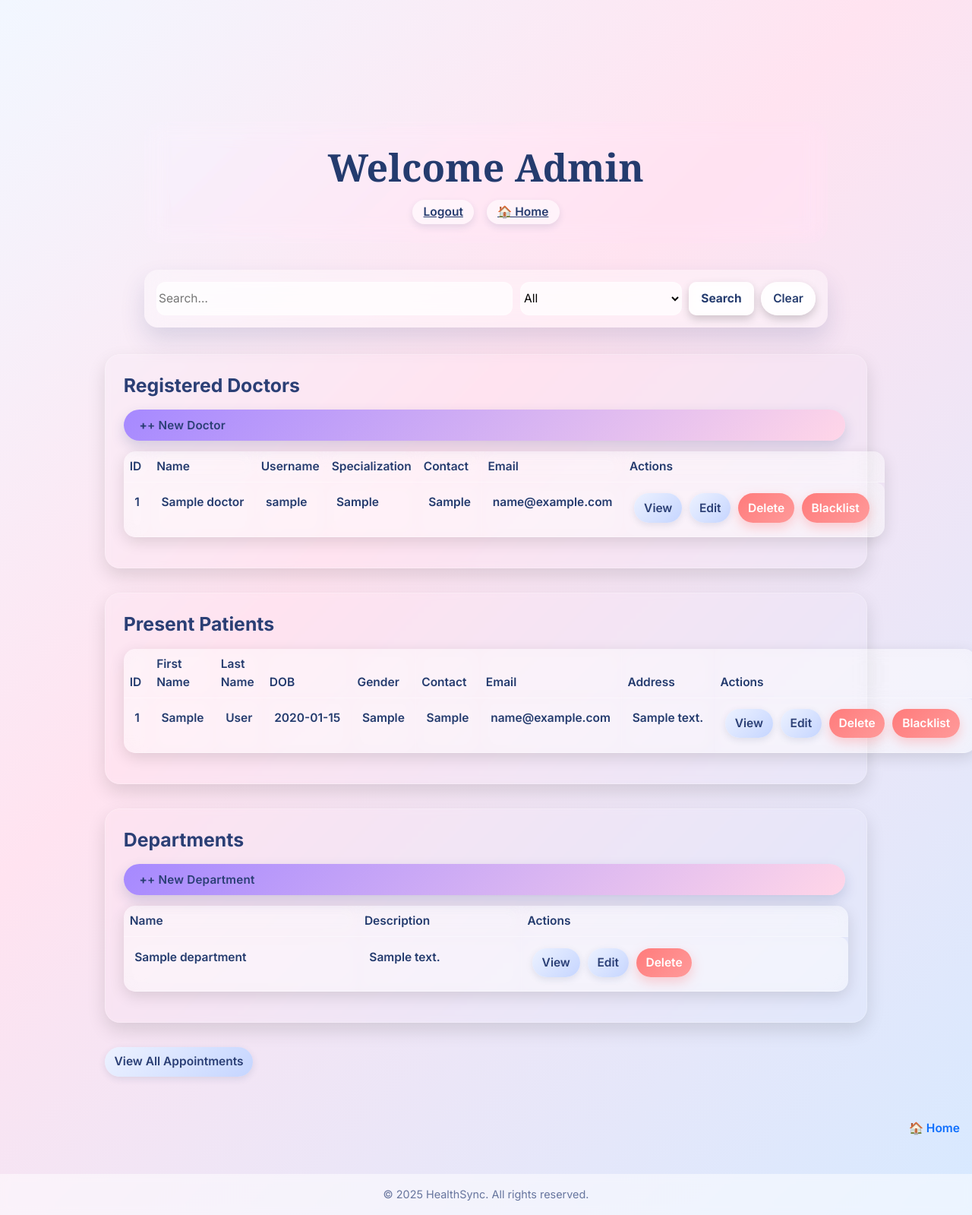
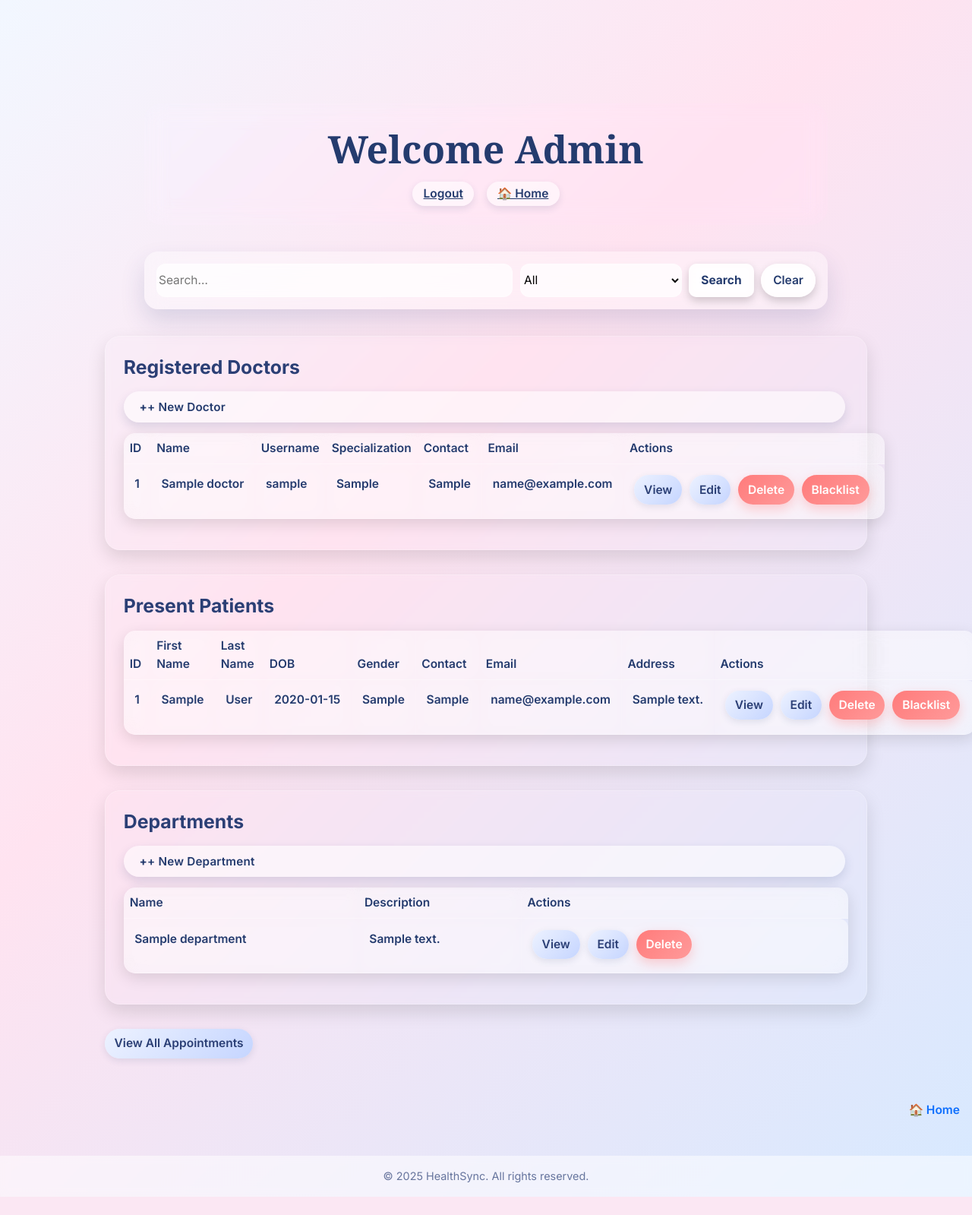
Before and after one commit to 23f3001438/hospital-management-sys, a Flask app: page /admindb in a window 1280 px wide. Shown: the whole page at 76% size. After the commit the page ends 1575 px from the top, so only its background shows below. Run offline with Flask 3, Linux system fonts and the light colour scheme; tables that the repository leaves empty hold one stand-in row (values such as "Sample post").

Commit message:
fix(base): neutralize create button styling and remove global spacing conflicts

```diff
--- a/templates/base.html
+++ b/templates/base.html
@@ -97,8 +97,7 @@
         Primary Actions
         ========================= */
         .login-btn,
-        .reg-btn,
-        .create-btn {
+        .reg-btn {
             background: linear-gradient(135deg, #a689ff, #ffd6e8);
             color: #2b3f75;
             box-shadow: 0 8px 18px rgba(40,60,120,0.18);
@@ -111,6 +110,12 @@
             box-shadow: 0 12px 26px rgba(0,0,0,0.22);
             filter: brightness(1.1);
         }
+        .create-btn {
+            background: rgba(255, 255, 255, 0.55);
+            color: var(--text-main);
+            box-shadow: 0 6px 14px rgba(43,63,117,0.15);
+        }
+
 
         /* =========================
         Secondary Actions
@@ -323,7 +328,7 @@
     </div>
 
     <!-- Main Content -->
-    <div class="container mt-4">
+    <div class="container">
         {% block content %}{% endblock %}
     </div>
 
```
